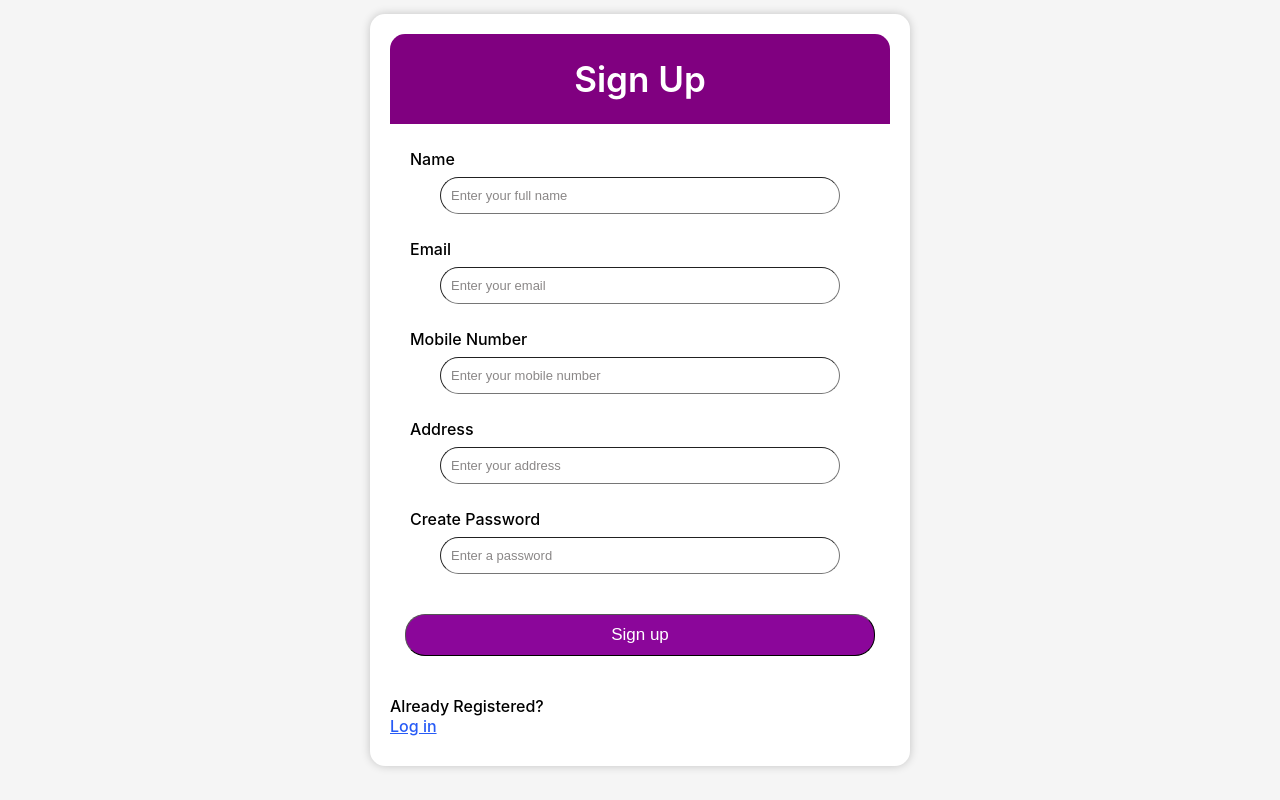
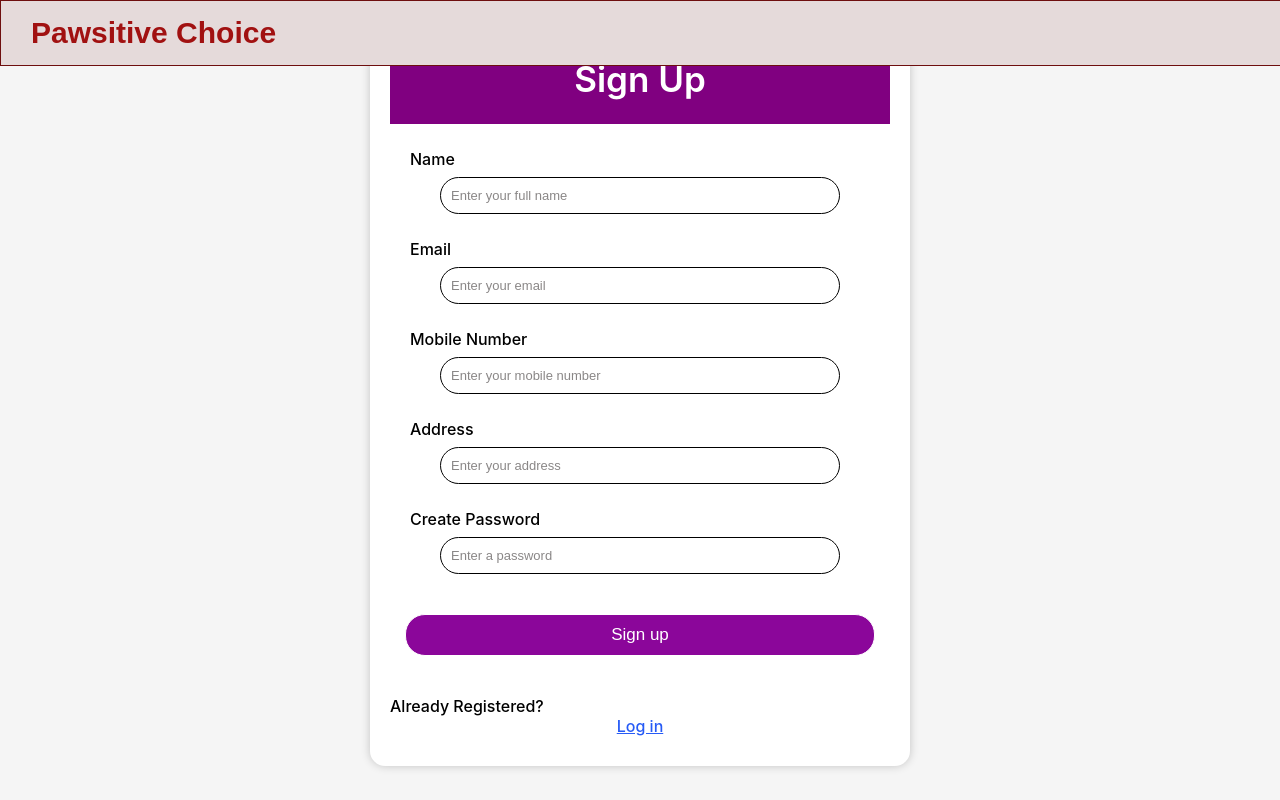
Before and after one commit to mukulstack/Pawsitive-choice, a React (Create React App) app in the folder frontend-pawsitive/: page /signup in a window 1280 px wide. Built offline with nearby package versions, Linux system fonts and the light colour scheme.

Commit message:
Added header to login, signup. Added pets pages.

```diff
--- a/frontend-pawsitive/src/pages/LoginPage/LoginPage.css
+++ b/frontend-pawsitive/src/pages/LoginPage/LoginPage.css
@@ -5,69 +5,66 @@ body {
   height: 750px;
   background-color: #f5f5f5;
 }
-.container{
-width: 350px; /* Adjust width */
+
+.container {
+  width: 350px;
   padding: 20px;
   background: #fff;
   border-radius: 15px;
-box-shadow: 0px 0px 10px rgba(0, 0, 0, 0.2);
+  box-shadow: 0 0 10px rgba(0, 0, 0, 0.2);
   text-align: center;
 }
-.title{
+
+.title {
   font-size: 35px;
   font-weight: 600;
-text-align: center;
   line-height: 100px;
   color: #fff;
+  background-color: purple;
   border-radius: 15px 15px 0 0;
-background-color: purple;
   margin-bottom: 30px;
 }
-.signup-form{
-  text-align: center;
+
+.signup-form {
   display: flex;
   flex-direction: column;
+  text-align: center;
 }
 
 input[type=email], input[type=password] {
   width: 80%;
-  padding: 10px 10px;
-  margin: 8px 0;
+  padding: 10px;
+  margin: 8px 0 30px;
+  border-radius: 20px;
+  border: 1px solid;
   box-sizing: border-box;
-  margin-bottom: 30px;
-  border-radius: 20px;
-  border-width: 1px;
+}
 
-}
-input[type=submit]{
+input[type=submit] {
   width: 94%;
-  margin: 8px 0;
-  box-sizing: border-box;
-  margin-top: 20px;
-  margin-bottom: 25px;
+  margin: 20px 0 25px;
+  padding: 10px 15px;
   background-color: rgb(139, 6, 154);
   color: white;
   border-radius: 20px;
-  padding: 10px 15px;
-  border-width: 1px;
+  border: 1px solid;
   font-size: 17px;
+  font-weight: 530;
   transition: 0.3s;
-  font-weight: 530;
 }
-input[type=submit]:hover{
+
+input[type=submit]:hover {
   background-color: rgb(107, 3, 119);
 }
 
-p{
-  margin-top: 15px;
+p {
+  margin: 15px 0 20px;
   font-weight: 500;
   font-size: 16px;
-  margin-bottom: 20px
 }
 
-.link{
+.link {
   font-weight: 500;
   color: rgb(39, 91, 246);
-  margin: auto;
-  display: block;
+  text-align: center;
 }
--- a/frontend-pawsitive/src/pages/LoginPage/LoginPage.js
+++ b/frontend-pawsitive/src/pages/LoginPage/LoginPage.js
@@ -1,10 +1,12 @@
 import React from 'react';
 import { Link } from "react-router-dom";
 import './LoginPage.css';
+import Header from '../../components/Header/Header';
 
 const LoginPage = () => {
   return (
     <div className='container'>
+      <Header />
       <div className='title'>Log In</div>
       <div  className='login-form'>
         <form>
--- a/frontend-pawsitive/src/pages/SignupPage/SignupPage.css
+++ b/frontend-pawsitive/src/pages/SignupPage/SignupPage.css
@@ -6,82 +6,79 @@ body {
   margin: 0;
   background-color: #f5f5f5;
 }
-.signup-container{
+
+.signup-container {
   width: 500px;
   padding: 20px;
   background: #fff;
   border-radius: 15px;
-box-shadow: 0px 0px 10px rgba(0, 0, 0, 0.2);
+  box-shadow: 0 0 10px rgba(0, 0, 0, 0.2);
   text-align: center;
 }
-.title{
+
+.title {
   font-size: 35px;
   font-weight: 600;
-text-align: center;
   line-height: 90px;
   color: #fff;
+  background-color: purple;
   border-radius: 15px 15px 0 0;
-background-color: purple;
   margin-bottom: 20px;
 }
-.signup-form{
-  text-align: center;
+
+.signup-form {
   display: flex;
   flex-direction: column;
+  text-align: center;
 }
 
 input[type=email], input[type=password], input[type=text], input[type=tel] {
   width: 80%;
-  padding: 10px 10px;
-  margin: 8px 0;
+  padding: 10px;
+  margin: 8px 0 20px;
+  border-radius: 20px;
+  border: 1px solid;
+  font-weight: 300;
   box-sizing: border-box;
-  margin-bottom: 20px;
-  border-radius: 20px;
-  border-width: 1px;
-  font-weight: 300;
+}
 
-}
-input[type=submit]{
+input[type=submit] {
   width: 94%;
-  margin: 8px 0;
-  box-sizing: border-box;
-  margin-top: 20px;
-  margin-bottom: 25px;
+  padding: 10px 15px;
+  margin: 20px 0 25px;
   background-color: rgb(139, 6, 154);
   color: white;
   border-radius: 20px;
-  padding: 10px 15px;
-  border-width: 1px;
+  border: 1px solid;
   font-size: 17px;
+  font-weight: 530;
   transition: 0.3s;
-  font-weight: 530;
 }
-input[type=submit]:hover{
+
+input[type=submit]:hover {
   background-color: rgb(107, 3, 119);
 }
 
 input::placeholder {
-  font-size: 13px;  /* Increase text size */
-  font-weight: 500; /* Make it bolder */
-  color: rgb(138, 135, 135);  /* Change color (optional) */
+  font-size: 13px;
+  font-weight: 500;
+  color: rgb(138, 135, 135);
 }
 
-label{
-  text-align: left ;
+label {
+  text-align: left;
   display: block;
   font-weight: 500;
-  margin-top: 5px;
-  margin-left: 20px;
+  margin: 5px 0 0 20px;
 }
 
-p{
-  margin-top: 15px;
+p {
+  margin: 15px 0 10px;
   font-weight: 500;
   font-size: 16px;
-  margin-bottom: 10px
 }
 
-.link{
+.link {
   font-weight: 500;
   color: rgb(39, 91, 246);
   margin: auto;
--- a/frontend-pawsitive/src/pages/SignupPage/SignupPage.js
+++ b/frontend-pawsitive/src/pages/SignupPage/SignupPage.js
@@ -1,10 +1,12 @@
 import React from 'react';
 import { Link } from "react-router-dom";
 import './SignupPage.css';
+import Header from '../../components/Header/Header';
 
 const SignupPage = () => {
   return (
     <div className='signup-container'>
+      <Header />
       <div className='title'>Sign Up</div>
       <div  className='signup-form'>
         <form>
```
Lines whose indentation alone changed are shown as unchanged.
